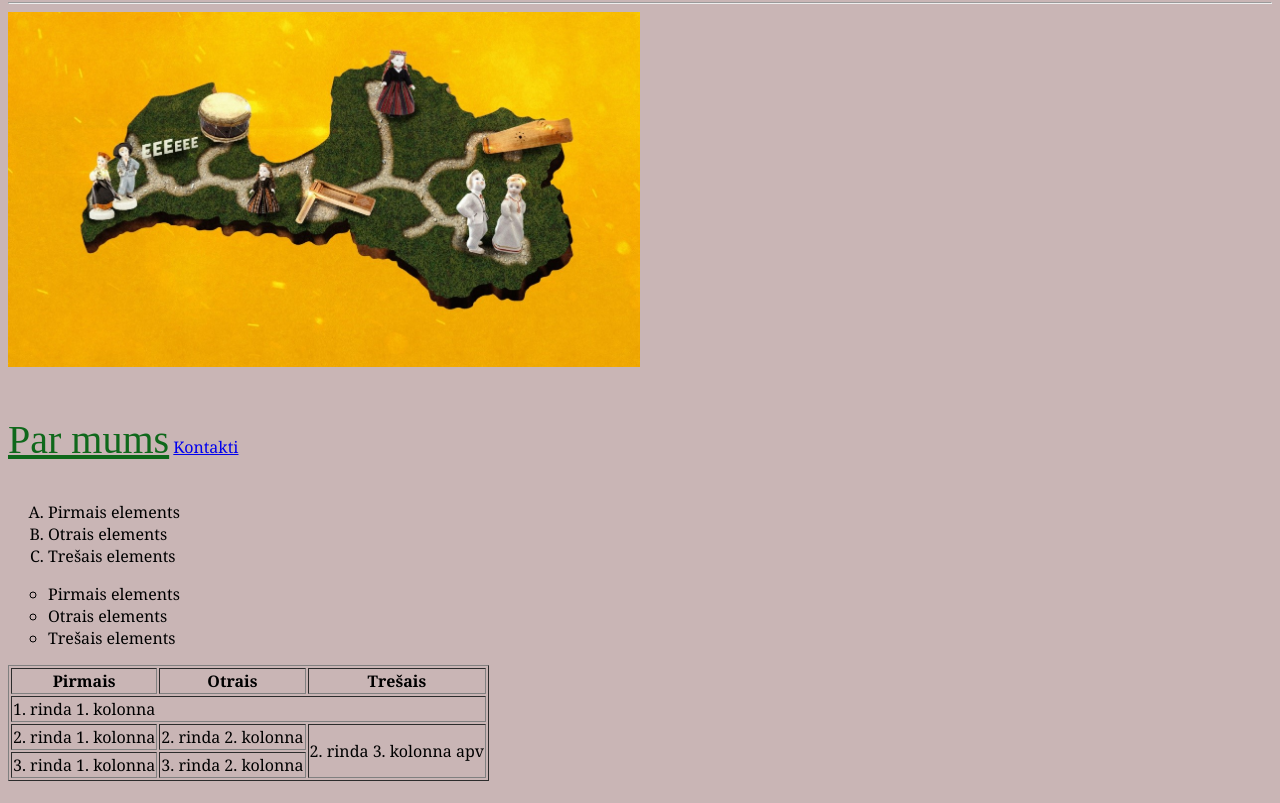
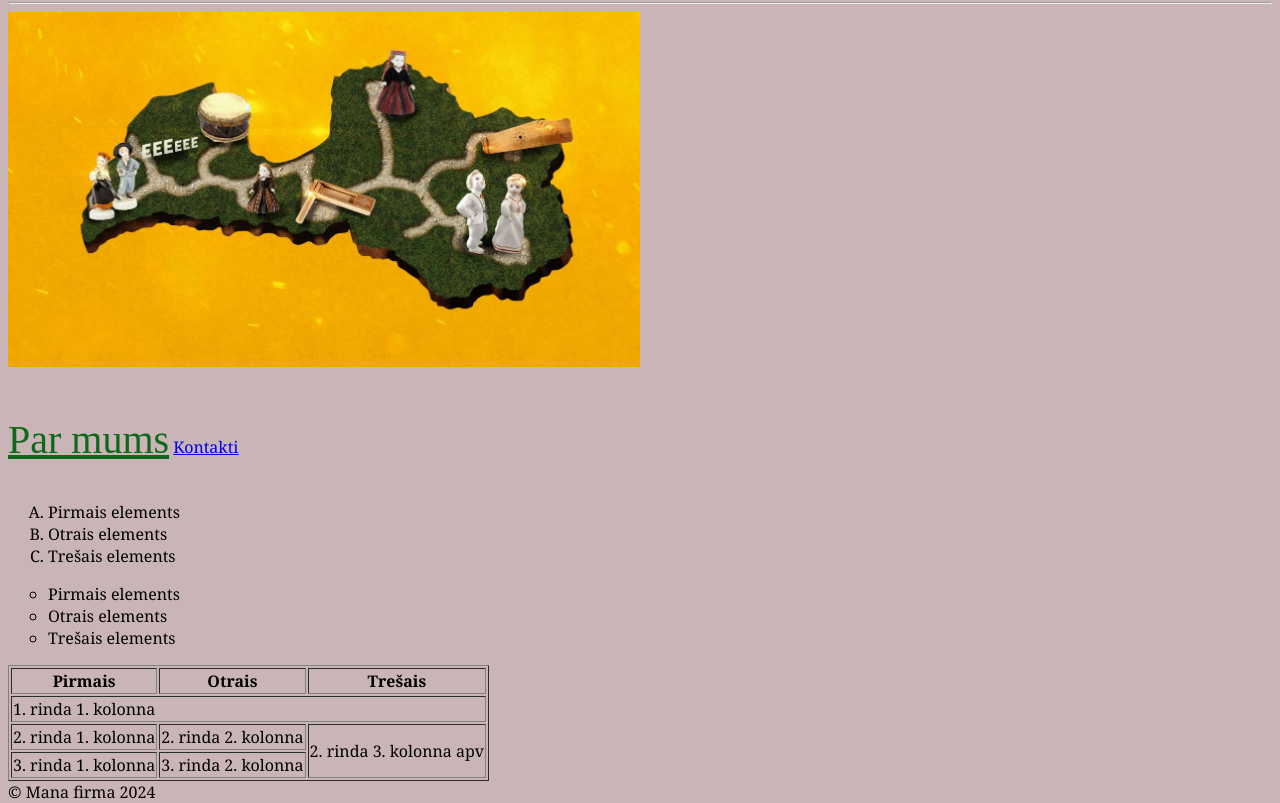
Before and after one commit to arturix3/projekts, a plain HTML site: page index.html in a window 1280 px wide. Shown: the part 352-1155 px from the top of the page. Before the commit the page ends 1133 px from the top, so only its background shows below. Drawn offline with Linux system fonts and the light colour scheme.

Commit message:
Pievienoju footer tagu.

```diff
--- a/index.html
+++ b/index.html
@@ -60,7 +60,7 @@
         </tr>
       </table>
       </section>
-  </main>
+  <footer>&copy; Mana firma 2024</footer>
   <script src="script.js"></script>
 </body>
 
```
